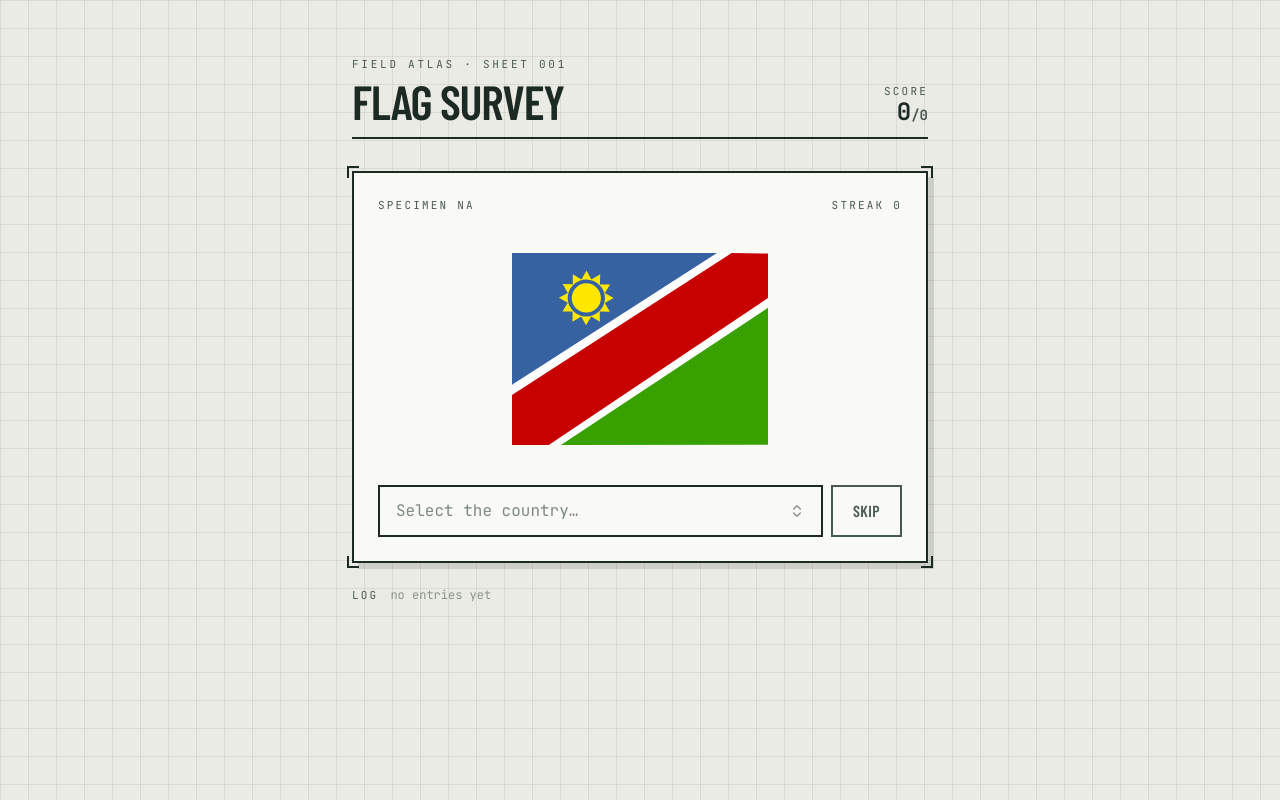
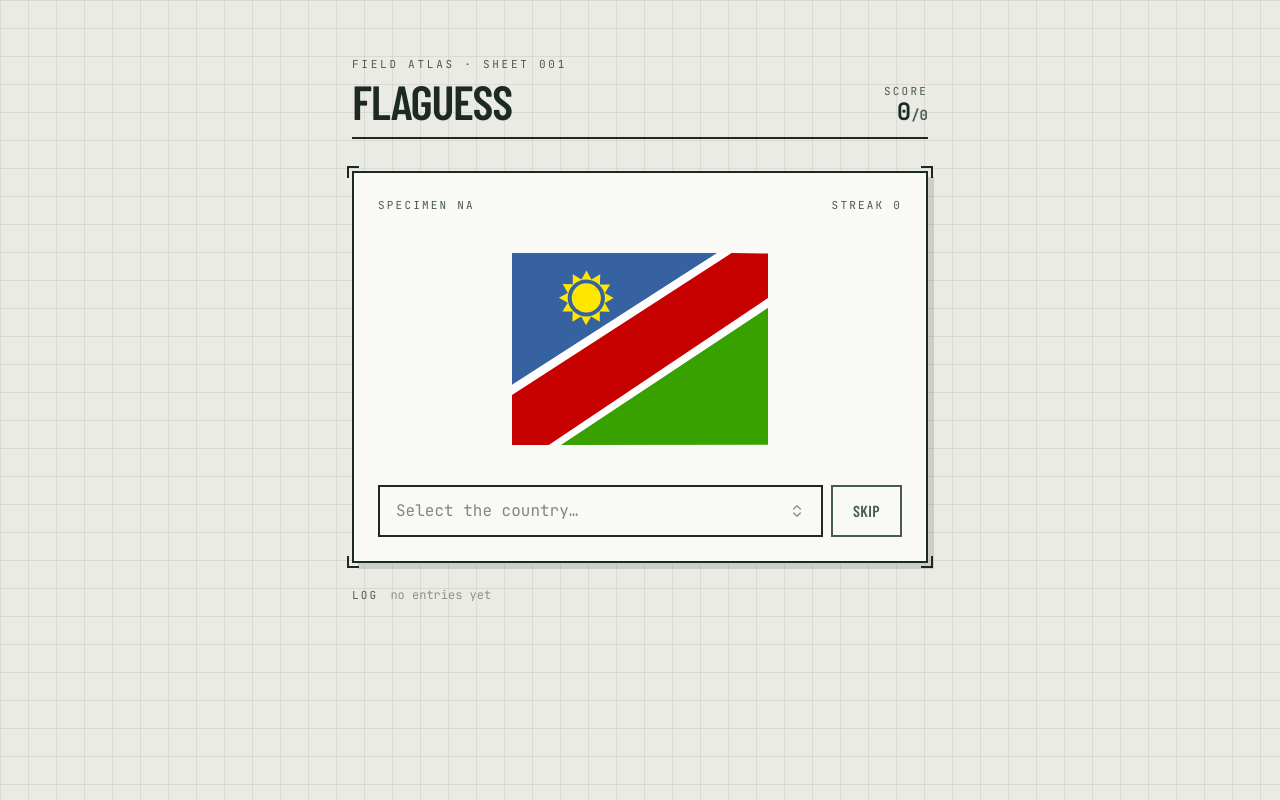
Before and after one commit to Siddhesh-Agarwal/flaguess, a React (Vite) app: page / in a window 1280 px wide. Built offline with nearby package versions, Linux system fonts and the light colour scheme.

Commit message:
fix: update name

```diff
--- a/index.html
+++ b/index.html
@@ -3,7 +3,7 @@
   <head>
     <meta charset="UTF-8" />
     <meta name="viewport" content="width=device-width, initial-scale=1.0" />
-    <title>Flag Survey</title>
+    <title>Flaguess</title>
   </head>
   <body>
     <div id="root"></div>
--- a/src/App.tsx
+++ b/src/App.tsx
@@ -94,7 +94,7 @@ export default function App() {
             Field Atlas &middot; Sheet {roundLabel}
           </p>
           <h1 className="font-display text-4xl sm:text-5xl font-semibold tracking-tight leading-none mt-1">
-            FLAG SURVEY
+            FLAGUESS
           </h1>
         </div>
         <div className="text-right font-mono">
```
